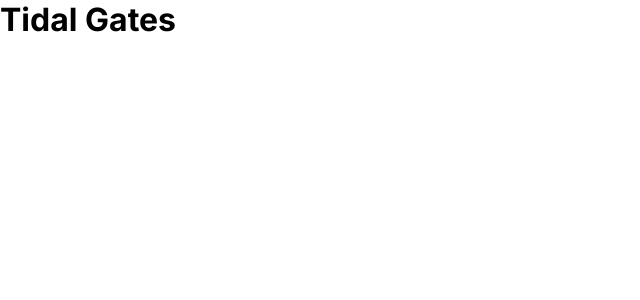
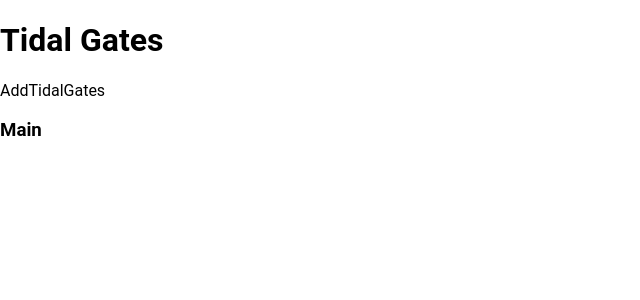
Before and after one commit to JPhasma/tidal-gates-app, a Next.js app: page / in a window 1280 px wide. Shown: the top 300 px of the page, without its empty margins (0-640 px from the left). Built offline with nearby package versions, Linux system fonts and the light colour scheme.

Commit message:
added sass and basic structure

```diff
--- /dev/null
+++ b/app/components/AddTidalGates/AddTidalGates.jsx
@@ -0,0 +1,7 @@
+import React from 'react';
+
+function AddTidalGates() {
+  return <section>AddTidalGates</section>;
+}
+
+export default AddTidalGates;
--- /dev/null
+++ b/app/components/Header.jsx
@@ -0,0 +1,11 @@
+import React from 'react';
+
+function Header() {
+  return (
+    <header>
+      <h1>Tidal Gates</h1>
+    </header>
+  );
+}
+
+export default Header;
--- a/app/globals.css
+++ /dev/null
@@ -1,6 +0,0 @@
-body,
-html,
-* {
-  padding: 0;
-  margin: 0;
-}
--- /dev/null
+++ b/app/globals.scss
@@ -0,0 +1,9 @@
+@import './sass/variables';
+
+body {
+  padding: 0;
+  margin: 0;
+  box-sizing: border-box;
+
+  font-family: 'Roboto', sans-serif;
+}
--- a/app/layout.js
+++ b/app/layout.js
@@ -1,17 +1,18 @@
-import './globals.css'
-import { Inter } from 'next/font/google'
-
-const inter = Inter({ subsets: ['latin'] })
+import Header from './components/Header';
+import './globals.scss';
 
 export const metadata = {
-  title: 'Create Next App',
+  title: 'Tidal Gates',
   description: 'Generated by create next app',
-}
+};
 
 export default function RootLayout({ children }) {
   return (
-    <html lang="en">
-      <body className={inter.className}>{children}</body>
+    <html lang='en'>
+      <body>
+        <Header />
+        {children}
+      </body>
     </html>
-  )
+  );
 }
--- a/app/page.js
+++ b/app/page.js
@@ -1,9 +1,13 @@
 import Image from 'next/image';
+import AddTidalGates from './components/AddTidalGates/AddTidalGates';
 
 export default function Home() {
   return (
-    <main>
-      <h1>Tidal Gates</h1>
-    </main>
+    <>
+      <AddTidalGates />
+      <main>
+        <h3>Main</h3>
+      </main>
+    </>
   );
 }
--- /dev/null
+++ b/app/sass/_variables.scss
@@ -0,0 +1,2 @@
+$primary: black;
+$secondary: white;
--- a/next.config.js
+++ b/next.config.js
@@ -1,4 +1,12 @@
 /** @type {import('next').NextConfig} */
-const nextConfig = {}
 
-module.exports = nextConfig
+// install Sass
+const path = require('path');
+
+const nextConfig = {
+  sassOptions: {
+    includePaths: [path.join(__dirname, 'styles')],
+  },
+};
+
+module.exports = nextConfig;
--- a/package.json
+++ b/package.json
@@ -14,5 +14,10 @@
     "next": "13.4.7",
     "react": "18.2.0",
     "react-dom": "18.2.0"
+  },
+  "devDependencies": {
+    "@types/node": "20.3.1",
+    "@types/react": "18.2.14",
+    "sass": "^1.63.4"
   }
 }
```
Also changed, not shown: app/libs/getData.js (+24 -0 lines), tsconfig.json (added, +35 -0 lines), 1 other file (tests, documents, lock files or other folders).
